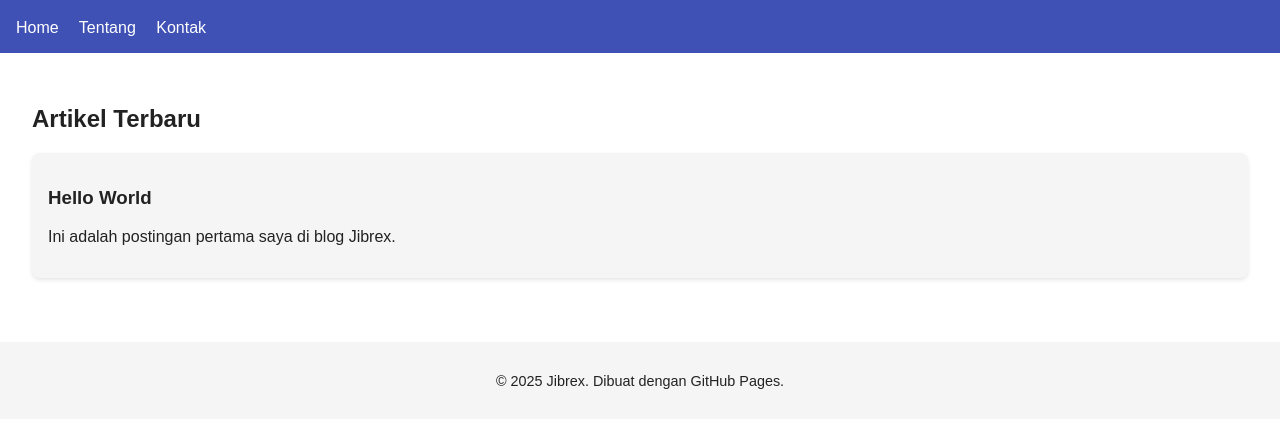
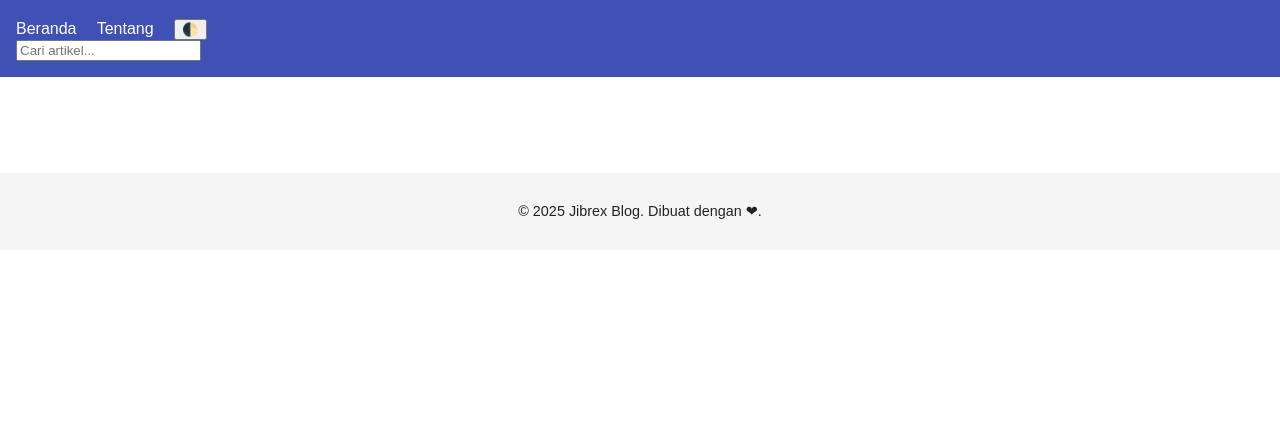
Before and after one commit to jibrexblog/jibrexblog.github.io, a plain HTML site: page index.html in a window 1280 px wide. Shown: the part 77-504 px from the top of the page. Drawn offline with Linux system fonts and the light colour scheme.

Commit message:
Update index.html

```diff
--- a/index.html
+++ b/index.html
@@ -1,33 +1,30 @@
 <!DOCTYPE html>
 <html lang="id">
 <head>
-  <meta charset="UTF-8">
+  <meta charset="UTF-8" />
+  <meta name="viewport" content="width=device-width, initial-scale=1.0" />
   <title>Jibrex Blog</title>
-  <meta name="viewport" content="width=device-width, initial-scale=1.0">
-  <link rel="stylesheet" href="style.css">
+  <link rel="stylesheet" href="style.css" />
 </head>
 <body>
   <header>
     <h1>Jibrex Blog</h1>
     <nav>
-      <a href="index.html">Home</a>
+      <a href="index.html">Beranda</a>
       <a href="about.html">Tentang</a>
-      <a href="contact.html">Kontak</a>
+      <button id="toggle-theme">🌓</button>
     </nav>
+    <input type="text" id="search" placeholder="Cari artikel..." />
   </header>
 
-  <main>
-    <h2>Artikel Terbaru</h2>
-    <div class="post-list">
-      <a class="post-item" href="posts/hello-world.html">
-        <h3>Hello World</h3>
-        <p>Ini adalah postingan pertama saya di blog Jibrex.</p>
-      </a>
-    </div>
+  <main id="posts-list">
+    <!-- Artikel akan diisi otomatis oleh app.js -->
   </main>
 
   <footer>
-    <p>&copy; 2025 Jibrex. Dibuat dengan GitHub Pages.</p>
+    <p>&copy; 2025 Jibrex Blog. Dibuat dengan ❤.</p>
   </footer>
+
+  <script src="app.js"></script>
 </body>
 </html>
```
